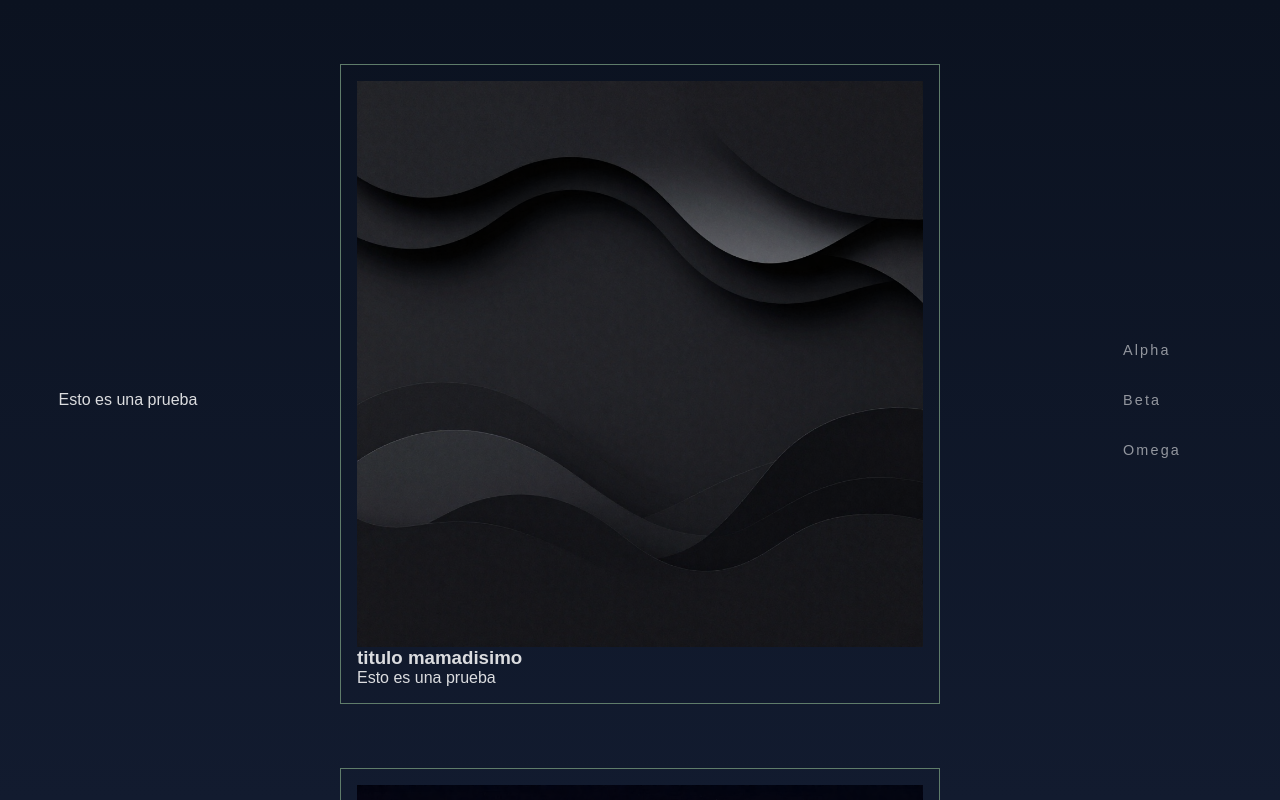
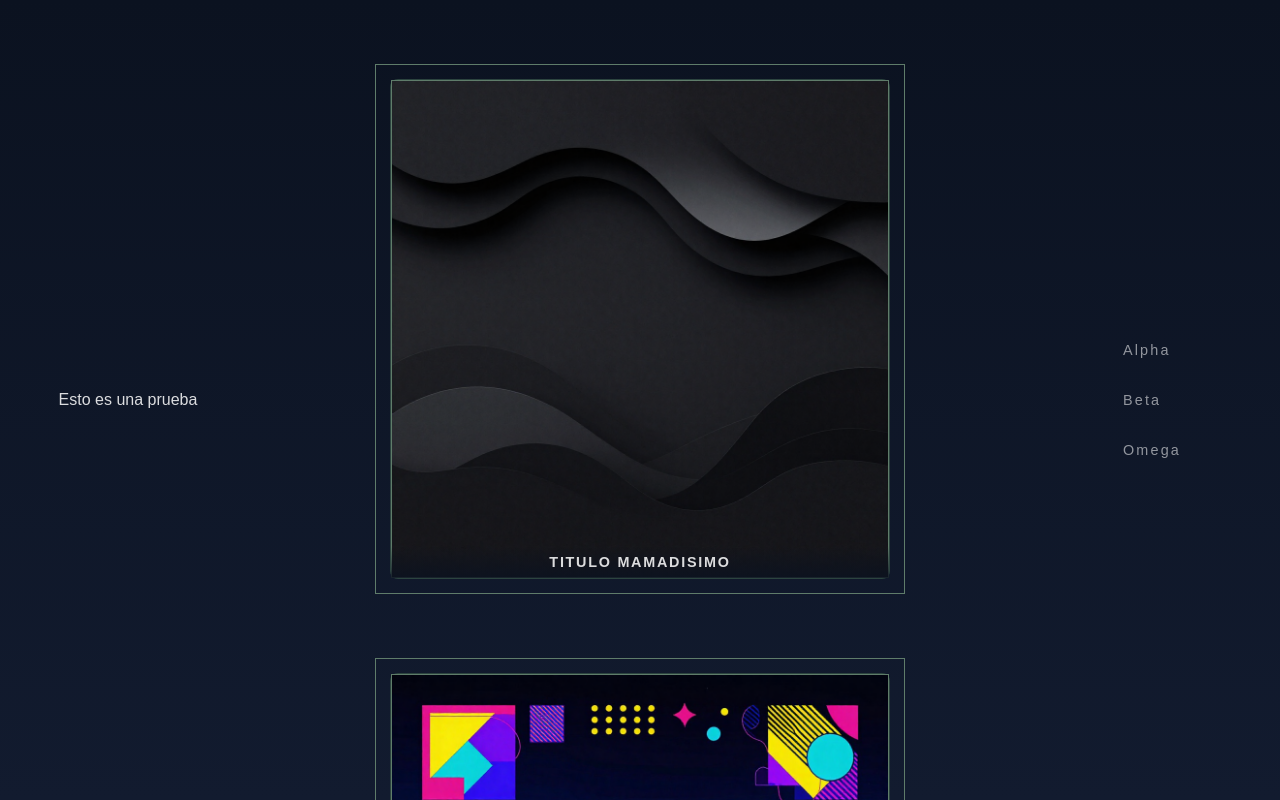
Before and after one commit to Mefistuteles/Alpaka-0.1, a plain HTML site: page index.html in a window 1280 px wide. Drawn offline with Linux system fonts and the light colour scheme.

Commit message:
Add files via upload

```diff
--- a/css/style.css
+++ b/css/style.css
@@ -1,7 +1,11 @@
+
+
 * {
     margin: 0;
     padding: 0;
     box-sizing: border-box;
+    scrollbar-width: thin;
+    scrollbar-color: var(--moss-green) var(--bg-dark);
 }
 
 html, body {
@@ -20,7 +24,7 @@
     --accent:var(--moss-green);
     /*estados*/
     --hover-glow:rgba(63,95,74,0.4);
-    --border-soft:rgba(63,95,74.0.6);
+    --border-soft:rgba(63,95,74,0.6);
     /*barra de scroll*/
     --scroll-track:var(--bg-dark);
     --scroll-thumb:rgba(46,74,90,0.9);
@@ -39,7 +43,6 @@
         var(--blue-alpine-dark), var(--blue-alpine-mid)
     );
     color: var(--text-light);
-    overflow: hidden; /*supuestamente evita un scroll global*/
 }
 
 /*aqui empieza el contenido general*/
@@ -63,7 +66,7 @@
 /*aqui va la parte del centro, hace scroll, por eso el scroll debe estar centrado arriba*/
 
 .lobby-center{
-    overflow-y: auto;
+    overflow-y: auto; /*el scroll quedo aca porque asi se mueve todo*/
     padding: 4rem 2rem;
     display: flex;
     flex-direction: column;
@@ -73,16 +76,111 @@
 /*aqui nos centramos en los post en si*/
 
 .beat-post{
-    border: 1px solid var(--moss-green);
-    padding: 1rem;
+    border: 1px solid var(--accent);/*si no me llega a gustar el borde, eliminar este de aqui*/
+    padding: 2%;
     max-width: 600px;
     margin: 0 auto;
 }
+
 
 .beat-post img{
     width: 100%;
     height: auto;
     display: block;
+}
+/*Tarjetas con movimiento*/
+
+.beat-card{/*aqui va la tarjeta base*/
+    width: 500px;
+    margin: 0 auto;
+    perspective: 1000px;
+    cursor: pointer;
+
+}
+
+.beat-card-inner{/*aqui va lo visual*/
+ position: relative;
+ width: 100%;
+ height: 500px;
+ /*overflow: hidden;*/
+ transform-style: preserve-3d;
+ transition: transform 0.8s ease;
+ border: 1px solid var(--border-soft);
+ border-radius: 8px;
+ background-color: var(--bg-panel);
+
+}
+
+.beat-card-front,.beat-card-back{
+    position: absolute;
+    inset: 0;
+    height: 100%;
+    backface-visibility: hidden;
+    border-radius: 6px;
+
+}
+
+.beat-card-front{
+    display: flex;
+    flex-direction: column;
+    position: relative;
+}
+
+.beat-title {
+    position: absolute;
+    bottom: 0;
+    left: 0;
+    right: 0;
+    z-index: 3;
+    padding: 0.50rem;
+    font-size: 0.9rem;
+    letter-spacing: 0.12em;
+    text-transform: uppercase;
+    text-align: center;
+    background: linear-gradient(to top,rgba(11, 18, 32, 0.85),rgba(11,18,32,0) ) ;
+}
+
+.beat-card-front img{/*imagen del frente*/
+    width: 100%;
+    height: 100%;
+    object-fit: cover;
+    display: block;
+    z-index: 2;
+    background-color: var(--bg-panel);
+    border: 1px solid var(--accent);
+
+}
+
+.beat-card-back{
+    background-color: var(--bg-panel);
+    transform: rotateY(180deg);
+    display: flex;
+    align-items: flex-end;
+    justify-content: center;
+    padding: 1rem;
+    text-align: center;
+    color: var(--text-light);
+    background: linear-gradient(to top,rgba(11, 18, 32, 0.85),rgba(11,18,32,0) ) ;
+}
+
+.beat-card:hover .beat-card-inner{
+    transform: rotateY(180deg);
+    border-color: var(--accent);
+    box-shadow: 0 0 12px rgba(95, 124, 106, 0.4), 0 0 30px rgba(95,124,106,0.25);
+}
+
+/*dos modificadores del texto bajo imagen*/
+
+.beat-info{
+    text-align: center;
+}
+
+.beat-title {
+    font-size: 0.9rem;
+    letter-spacing: 0.12em;
+    color: var(--text-light);
+    text-transform: uppercase;
+    margin-top: 0.5rem;
 }
 
 /*aqui va el menu de la derecha*/
@@ -132,9 +230,11 @@
     background-color: var(--accent);
 }
 
-/*firefox todo especial, todo solo*/
-
-*{
-    scrollbar-width: thin;
-    scrollbar-color: var(--moss-green) var(--bg-dark);
+@media(max-width:600px){
+    .beat-card{
+        width: 90vw;
+    }
+    .beat-card-inner{
+        height: 90vw;
+    }
 }
```
